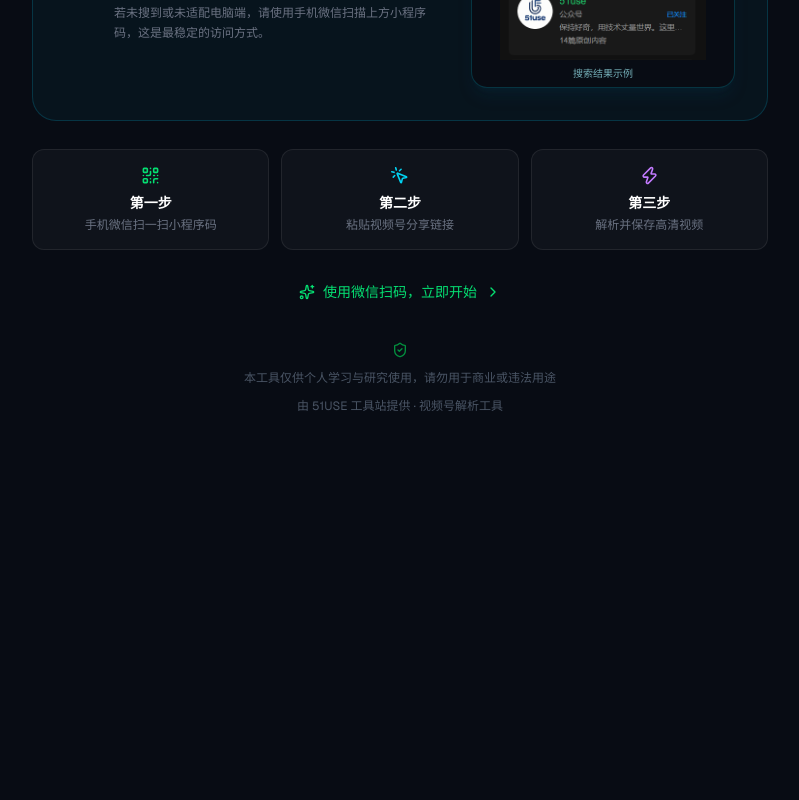
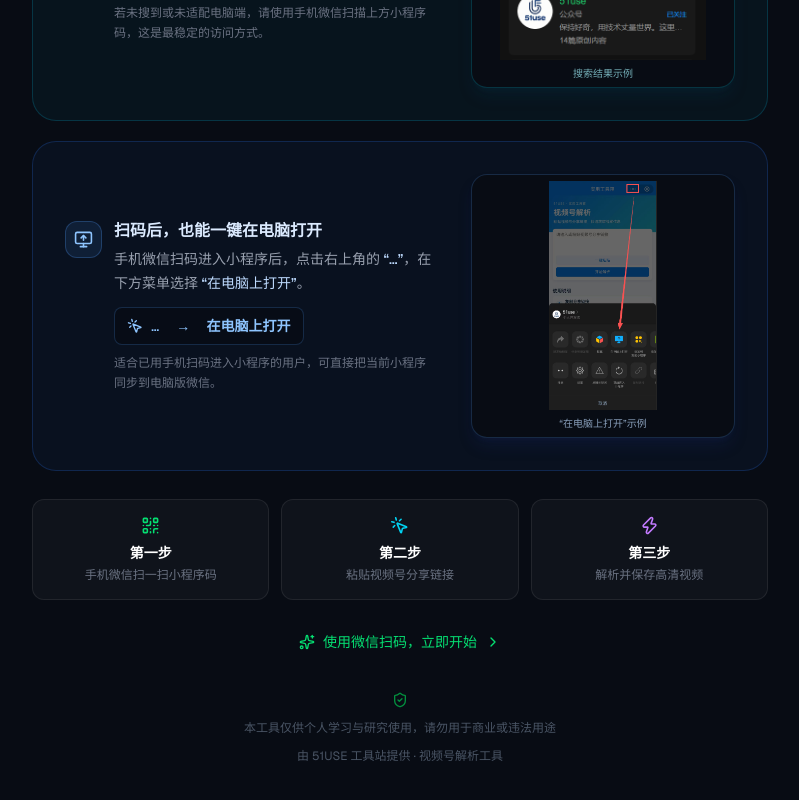
Before and after one commit to xietianyue/wx-video-download-front, a Next.js app: page / in a window 1280 px wide. Shown: the part 904-1704 px from the top of the page, without its empty margins (240-1039 px from the left). Before the commit the page ends 1370 px from the top, so only its background shows below. Built offline with nearby package versions, Linux system fonts and the light colour scheme.

Commit message:
不再提供网页解析，改为小程序解析

```diff
--- a/app/page.tsx
+++ b/app/page.tsx
@@ -3,6 +3,7 @@ import {
   ChevronRight,
   Home,
   MessageCircle,
+  MonitorUp,
   MousePointerClick,
   QrCode,
   Search,
@@ -86,6 +87,24 @@ export default function HomePage() {
           </div>
         </section>
 
+        <section className="mt-5 rounded-3xl border border-blue-500/20 bg-blue-500/5 p-5 sm:min-h-[330px] sm:p-8">
+          <div className="grid items-center gap-7 sm:grid-cols-[1fr_264px] sm:gap-9">
+            <div className="flex items-start gap-3">
+              <div className="mt-0.5 rounded-xl border border-blue-400/25 bg-blue-400/10 p-2 text-blue-300"><MonitorUp size={19} /></div>
+              <div>
+                <h2 className="font-bold text-blue-100">扫码后，也能一键在电脑打开</h2>
+                <p className="mt-1 text-sm leading-6 text-gray-400">手机微信扫码进入小程序后，点击右上角的 <strong className="font-medium text-blue-200">“…”</strong>，在下方菜单选择 <strong className="font-medium text-blue-200">“在电脑上打开”</strong>。</p>
+                <div className="mt-3 inline-flex items-center gap-2 rounded-lg border border-blue-400/20 bg-[#080c14]/70 px-3 py-2 font-mono text-sm text-blue-300"><MousePointerClick size={16} /> … &nbsp;→&nbsp; <strong>在电脑上打开</strong></div>
+                <p className="mt-2 text-xs leading-5 text-gray-500">适合已用手机扫码进入小程序的用户，可直接把当前小程序同步到电脑版微信。</p>
+              </div>
+            </div>
+            <figure className="mx-auto flex h-[232px] w-[232px] flex-col overflow-hidden rounded-2xl border border-blue-400/20 bg-[#080c14] p-1.5 shadow-lg shadow-blue-950/30 sm:h-[264px] sm:w-[264px]">
+              <Image src="/tis.png" alt="小程序右上角菜单中选择在电脑上打开的示例" width={423} height={900} className="min-h-0 flex-1 rounded-lg object-contain" />
+              <figcaption className="px-1 pt-1.5 text-center text-[10px] text-blue-200/70">“在电脑上打开”示例</figcaption>
+            </figure>
+          </div>
+        </section>
+
         <section className="mt-7 grid gap-3 sm:grid-cols-3">
           {[
             { icon: <QrCode size={19} />, title: '第一步', desc: '手机微信扫一扫小程序码', color: 'text-green-400' },
```
Also changed, not shown: public/tis.png (added).
